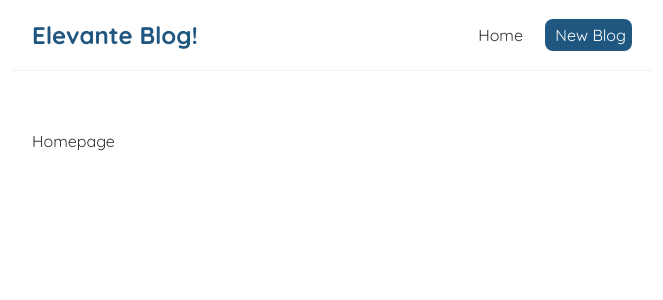
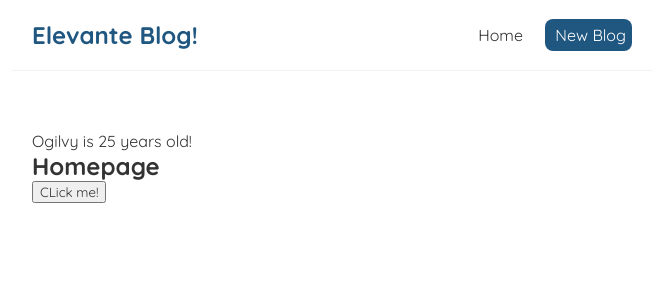
Before and after one commit to rajyashhh/elevante-blog, a React (Create React App) app: page / in a window 1280 px wide. Shown: the top 300 px of the page, without its empty margins (308-971 px from the left). Built offline with nearby package versions, Linux system fonts and the light colour scheme.

Commit message:
used useState hook and added css

```diff
--- a/src/Home.js
+++ b/src/Home.js
@@ -1,7 +1,25 @@
+import { useState } from 'react';
+
+
+
 const Home = () => {
+
+
+    const [name, setName] = useState('Ogilvy');
+    const [age, setAge] = useState(25);
+    function handleClick(){
+        setName('Yash');
+        setAge(19);
+    }
+
+
+
     return (
         <div className="home">
-            Homepage
+            <p>{name} is {age} years old!</p>
+            <h2>Homepage</h2>
+            <button onClick={handleClick}>CLick me!</button>
+
         </div>
      );
 }
```
